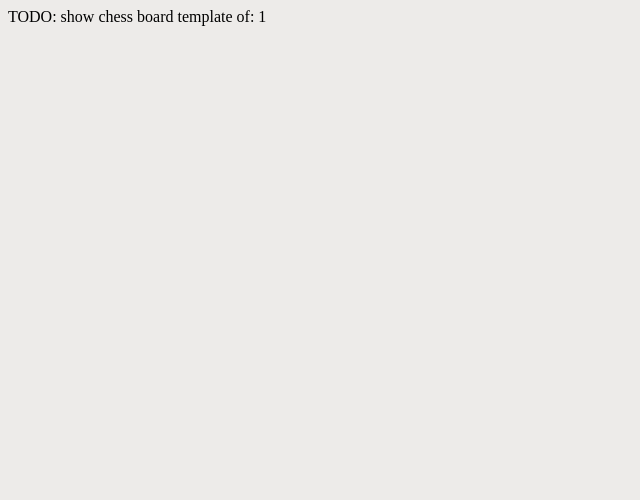
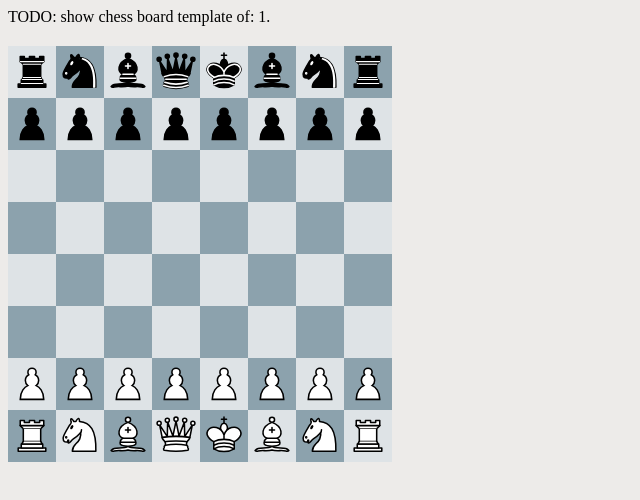
Before and after one commit to emran-iths/lab3-iths-chess, a Next.js app: page /templates/1 in a window 1280 px wide. Shown: the top 500 px of the page, without its empty margins (0-640 px from the left). Built offline with nearby package versions, Linux system fonts and the light colour scheme.

Commit message:
added chess board to static template pages

```diff
--- a/pages/templates/[slug].js
+++ b/pages/templates/[slug].js
@@ -1,7 +1,12 @@
 import React from "react";
-
+import ChessBoard from "../../app/components/ChessBoard";
 const Post = ({ slug }) => {
-  return <div>TODO: show chess board template of: {slug}</div>;
+  return (
+    <div>
+      TODO: show chess board template of: {slug}.{" "}
+      <ChessBoard onClickSquare={() => {}} />
+    </div>
+  );
 };
 
 export const getStaticPaths = async () => {
```
